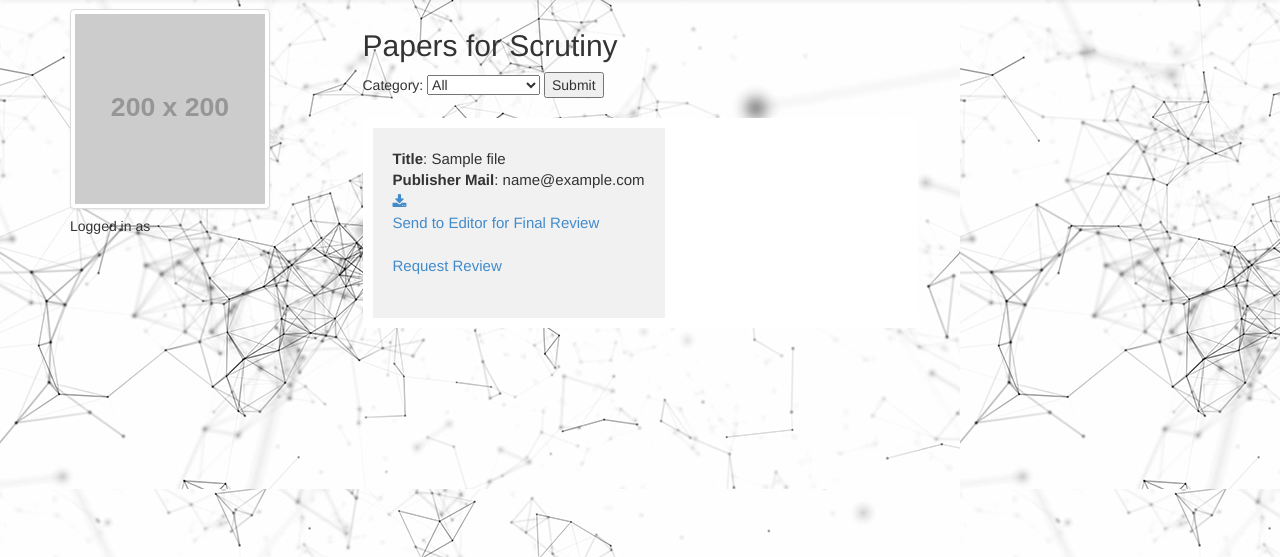
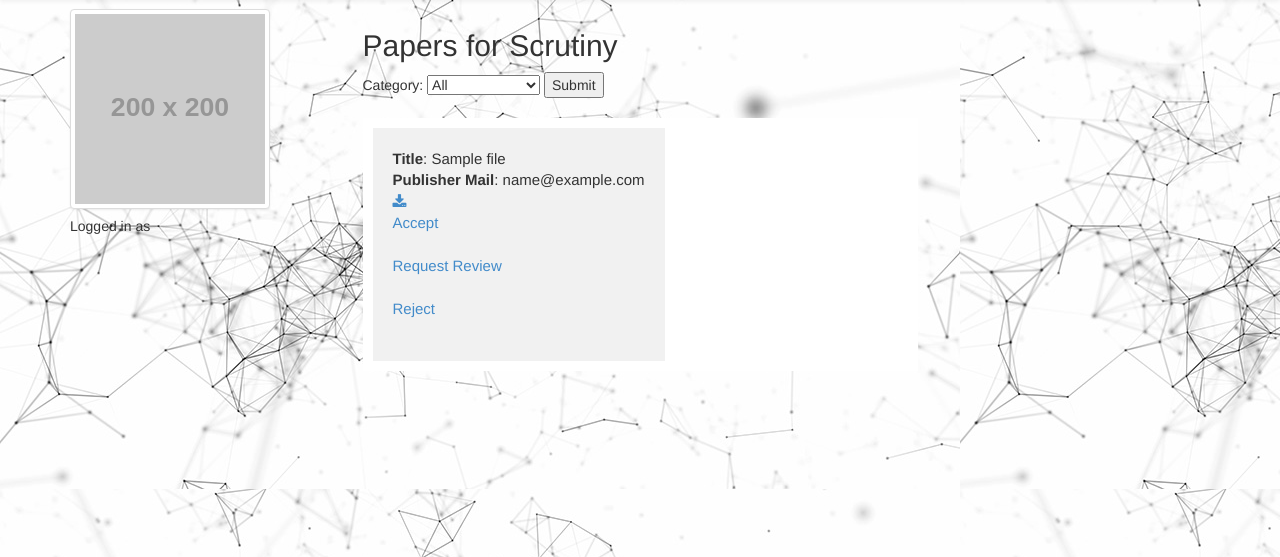
Before and after one commit to mrsaicharan1/Clinical-Rheumatology-Conference-2019, a Flask app: template templates/pages/rev.html in a window 1280 px wide. Shown: the part 51-608 px from the top of the page. Run offline with Flask 2, Linux system fonts and the light colour scheme; the template is opened without the code that fills it: most values are stand-ins (such as "Sample title", 1, 10 or a date in 2020); grey boxes labelled with a size stand in for pictures from a placeholder-image service; some libraries are stand-ins or nearby versions.

```diff
--- a/app.py
+++ b/app.py
@@ -110,7 +110,7 @@ def login():
                     session['email'] = form.email.data
                     session['user_type'] = kind
                     return redirect(url_for('dashboard'))
-                    #publisher login
+
             elif user and user.type == 'Editor' :
                 if bcrypt.hashpw(form.password.data.encode('utf-8'), user.password.encode('utf-8')) == user.password.encode('utf-8'):
                     session['email'] = form.email.data
--- a/templates/pages/rev.html
+++ b/templates/pages/rev.html
@@ -52,8 +52,10 @@
            <strong>Title</strong>: {{ file['title'] }}<br>
            <strong>Publisher Mail</strong>: {{ file['user_email'] }}<br>
             <a href="https://s3.amazonaws.com/zappa-jepozm5pw/{{ file['filename'] }}"><i class="fa fa-download"></i></a><br>
-            <a href="{{ url_for('paper_editor',title=file['title']) }}">Send to Editor for Final Review</a><br><br>
+            <a href="{{ url_for('paper_accept',title=file['title']) }}">Accept</a><br><br>
             <a href="{{ url_for('paper_revision',title=file['title']) }}">Request Review</a><br><br>
+            <a href="{{ url_for('paper_reject',title=file['title']) }}">Reject</a><br><br>
+
          </div>
       {% endfor %}
         </div>
```
